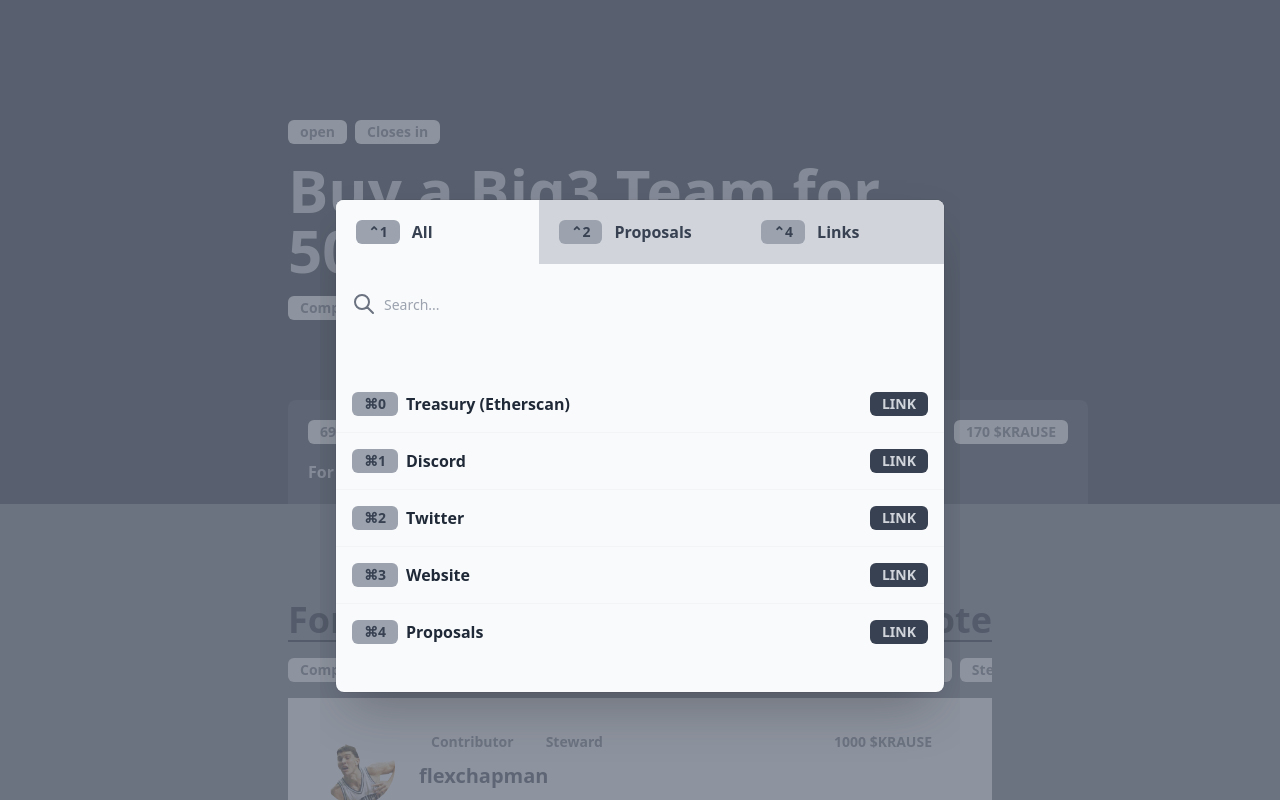
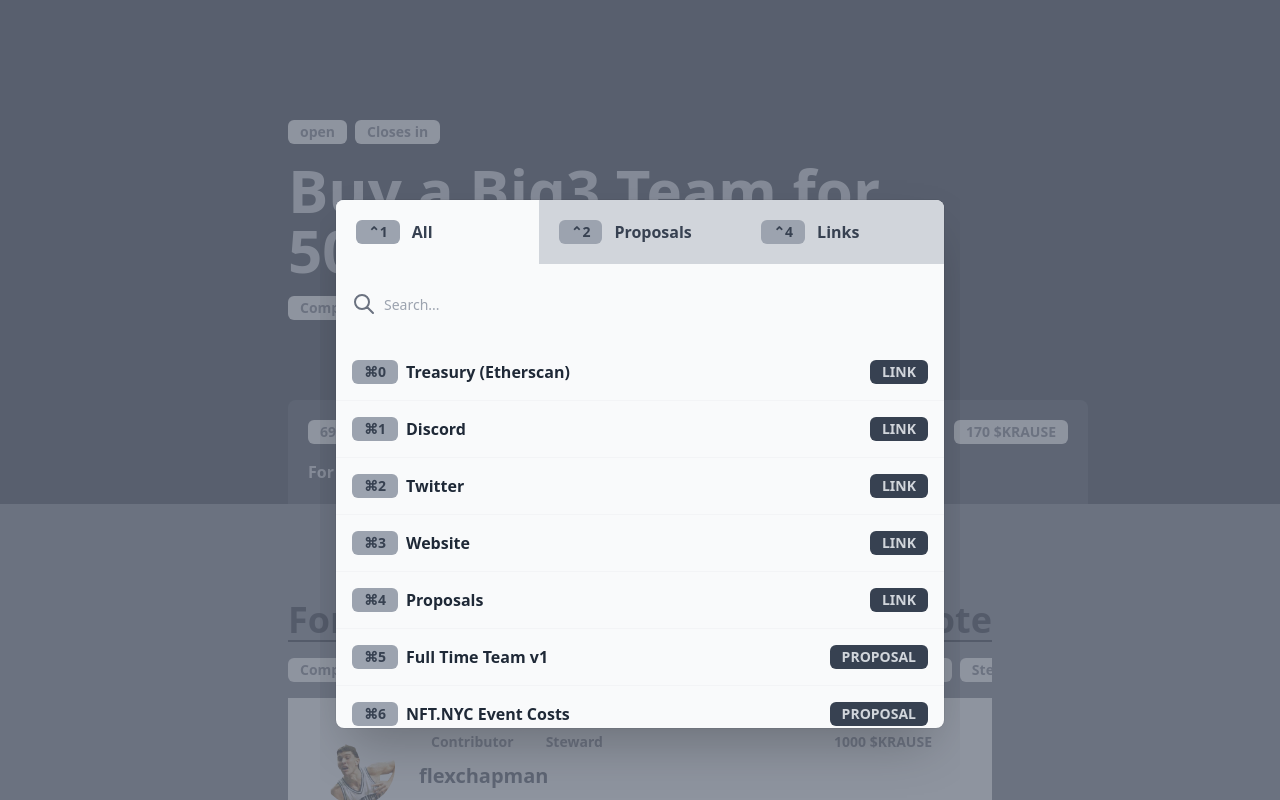
Before and after one commit to roveneliah/houseOS, a Next.js app: page / in a window 1280 px wide. Shown: the top 800 px of the page. Built offline with nearby package versions, Linux system fonts and the light colour scheme.

Commit message:
useOnKeydown hook

```diff
--- a/components/CommandPalette.tsx
+++ b/components/CommandPalette.tsx
@@ -1,23 +1,70 @@
 import { Dialog, Combobox, Transition } from "@headlessui/react";
 import { useRouter } from "next/router";
-import { Fragment, useEffect, useState } from "react";
+import { Fragment, useState } from "react";
 import SearchIcon from "./icons/SearchIcon";
+import { useOnKeydown } from "../hooks/useOnKeydown";
 
-const createLink = (name: string, link: string) => ({
+type EthereumAddress = string;
+interface Proposal {
+  author: EthereumAddress;
+  title: string;
+  body: string;
+  id: string;
+}
+
+const proposals: Array<Proposal> = [
+  {
+    author: "flexchapman.eth",
+    title: "Full Time Team v1",
+    body: "Proposal\n\nRenew the full time team's payments for the next six months...",
+    id: "0x34134123",
+  },
+  {
+    author: "spicemaster",
+    title: "NFT.NYC Event Costs",
+    body: "World",
+    id: "0x3453245345",
+  },
+  {
+    author: "mario",
+    title: "Add Ice Cube to Stewards team",
+    body: "World",
+    id: "0x4543523453",
+  },
+];
+const links = [
+  {
+    name: "Treasury (Etherscan)",
+    link: "https://etherscan.io/address/0xe4762eacebdb7585d32079fdcba5bb94eb5d76f2",
+  },
+  {
+    name: "Discord",
+    link: "",
+  },
+  {
+    name: "Twitter",
+    link: "https://twitter.com/krausehousedao",
+  },
+  {
+    name: "Website",
+    link: "https://krausehouse.club",
+  },
+  {
+    name: "Proposals",
+    link: "/",
+  },
+];
+
+const createLinkCommand = ({ name, link }: any): Command => ({
   name,
   link,
-  type: "LINK",
+  type: Filters.LINK,
 });
-const commands = [
-  createLink(
-    "Treasury (Etherscan)",
-    "https://etherscan.io/address/0xe4762eacebdb7585d32079fdcba5bb94eb5d76f2"
-  ),
-  createLink("Discord", ""),
-  createLink("Twitter", "https://twitter.com/krausehousedao"),
-  createLink("Website", "https://krausehouse.club"),
-  createLink("Proposals", "/proposals"),
-];
+const createProposalCommand = (proposal: Proposal): Command => ({
+  name: proposal.title,
+  link: `/proposals/${proposal.id}`,
+  type: Filters.PROPOSAL,
+});
 
 enum Filters {
   ALL = "ALL",
@@ -25,13 +72,23 @@
   LINK = "LINK",
 }
 
-export default function CommandPalette({}: any) {
+interface Command {
+  name: string;
+  link: string; // TODO: NEED URL type
+  type: Filters;
+}
+
+const commands: Array<Command> = [
+  ...links.map(createLinkCommand),
+  ...proposals.map(createProposalCommand),
+];
+export default function CommandPalette() {
   const router = useRouter();
   const [isOpen, setIsOpen] = useState(true);
   const [query, setQuery] = useState("");
   const [filter, setFilter] = useState(Filters.ALL);
 
-  const nextFilter = () => {
+  const nextFilter = (filter: Filters) => {
     switch (filter) {
       case Filters.ALL:
         setFilter(Filters.PROPOSAL);
@@ -44,7 +101,7 @@
         break;
     }
   };
-  const prevFilter = () => {
+  const prevFilter = (filter: Filters) => {
     switch (filter) {
       case Filters.ALL:
         setFilter(Filters.LINK);
@@ -64,32 +121,10 @@
       query ? option.name.toLowerCase().includes(query.toLowerCase()) : option
     );
 
-  useEffect(() => {
-    function onKeydown(event: any) {
-      event.key === "k" &&
-        (event.metaKey || event.ctrlKey) &&
-        setIsOpen(!isOpen);
-    }
-    window.addEventListener("keydown", onKeydown);
-    return () => {
-      window.removeEventListener("keydown", onKeydown);
-    };
-  }, [isOpen]);
+  useOnKeydown("k", setIsOpen, !isOpen);
 
-  useEffect(() => {
-    function onKeydown(event: any) {
-      event.key === "ArrowLeft" &&
-        (event.metaKey || event.ctrlKey) &&
-        prevFilter();
-      event.key === "ArrowRight" &&
-        (event.metaKey || event.ctrlKey) &&
-        nextFilter();
-    }
-    window.addEventListener("keydown", onKeydown);
-    return () => {
-      window.removeEventListener("keydown", onKeydown);
-    };
-  }, [filter]);
+  useOnKeydown("ArrowLeft", prevFilter, filter);
+  useOnKeydown("ArrowRight", nextFilter, filter);
 
   return (
     <Transition.Root
@@ -180,13 +215,10 @@
             {filteredCommands.length > 0 ? (
               <Combobox.Options
                 static
-                className="max-h-96 divide-y divide-gray-100 overflow-y-auto py-8"
+                className="max-h-96 divide-y divide-gray-100 overflow-y-auto"
               >
                 {filteredCommands.map((command, i) => (
-                  <Combobox.Option
-                    onClick={command.action || (() => {})}
-                    value={command}
-                  >
+                  <Combobox.Option value={command}>
                     {({ active }) => (
                       <div
                         className={`space-x-1 p-4 ${active && "bg-gray-200"}`}
@@ -218,3 +250,28 @@
     </Transition.Root>
   );
 }
+
+// [[ARCHIVED]]
+// useEffect(() => {
+//   function onKeydown(event: any) {
+//     event.key === "k" &&
+//       (event.metaKey || event.ctrlKey) &&
+//       setIsOpen(!isOpen);
+//   }
+//   window.addEventListener("keydown", onKeydown);
+//   return () => window.removeEventListener("keydown", onKeydown);
+// }, [isOpen]);
+// useEffect(() => {
+//   function onKeydown(event: any) {
+//     event.key === "ArrowLeft" &&
+//       (event.metaKey || event.ctrlKey) &&
+//       prevFilter(filter);
+//     event.key === "ArrowRight" &&
+//       (event.metaKey || event.ctrlKey) &&
+//       nextFilter(filter);
+//   }
+//   window.addEventListener("keydown", onKeydown);
+//   return () => {
+//     window.removeEventListener("keydown", onKeydown);
+//   };
+// }, [filter]);
--- /dev/null
+++ b/hooks/useOnKeydown.tsx
@@ -0,0 +1,11 @@
+import { useEffect } from "react";
+
+export const useOnKeydown = (key: string, fn: Function, param?: any) => {
+  useEffect(() => {
+    function onKeydown(event: any) {
+      event.key === key && (event.metaKey || event.ctrlKey) && fn(param);
+    }
+    window.addEventListener("keydown", onKeydown);
+    return () => window.removeEventListener("keydown", onKeydown);
+  }, [param]);
+};
```
